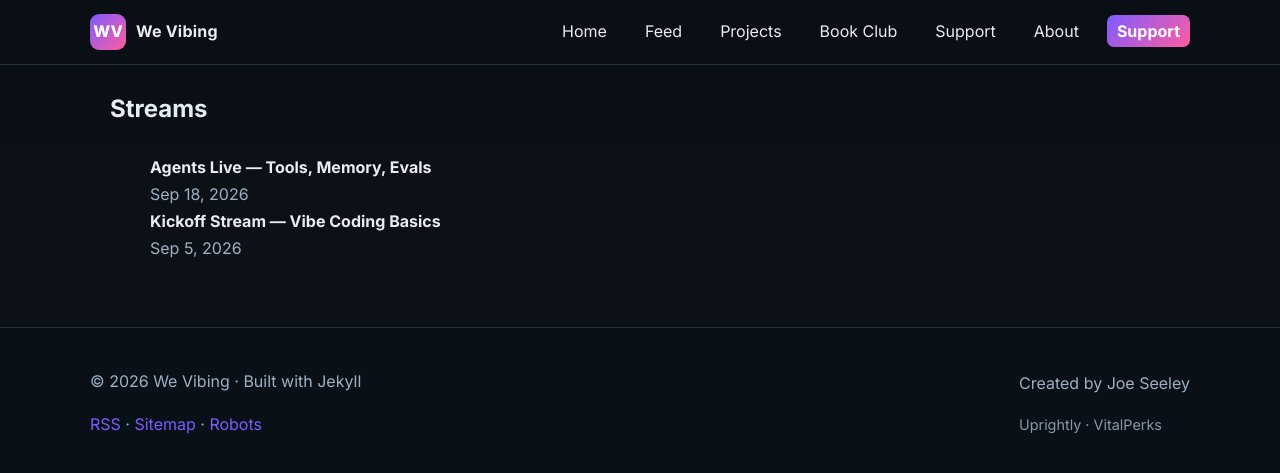
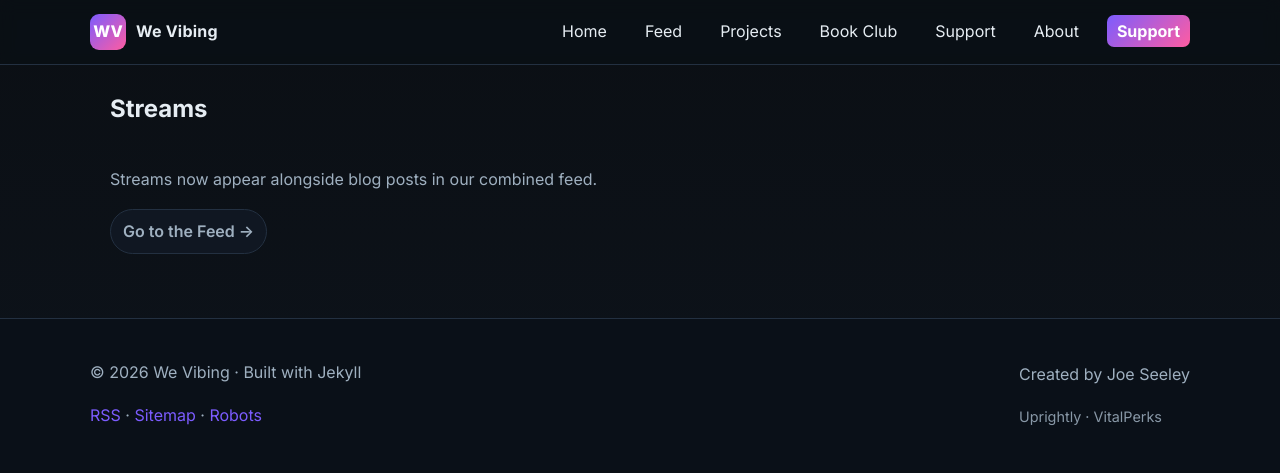
Before and after one commit to codescrapbook/wevibing, a Jekyll site: the page built from streams/index.md, in a window 1280 px wide. Shown: the top 473 px of the page. Built offline with Jekyll 4.4.1, drawn with Linux system fonts in a browser that asks for light colours.

Commit message:
chore(pages): add notices on /blog/ and /streams/ directing to the Feed
Co-authored-by: Joe Seeley <codescrapbook@users.noreply.github.com>

```diff
--- a/streams/index.md
+++ b/streams/index.md
@@ -4,12 +4,7 @@ title: Streams
 permalink: /streams/
 ---
 
-<ul class="stream-list">
-  {% assign streams_sorted = site.streams | sort: 'stream_date' | reverse %}
-  {% for stream in streams_sorted %}
-    <li>
-      <a href="{{ stream.url | relative_url }}"><strong>{{ stream.title }}</strong></a>
-      {% if stream.stream_date %}<div class="muted">{{ stream.stream_date | date: "%b %-d, %Y" }}</div>{% endif %}
-    </li>
-  {% endfor %}
-</ul>
+<div class="section">
+  <p class="muted">Streams now appear alongside blog posts in our combined feed.</p>
+  <p><a class="pill" href="{{ '/feed/' | relative_url }}">Go to the Feed →</a></p>
+</div>
```
Also changed, not shown: blog.md (+4 -8 lines).
